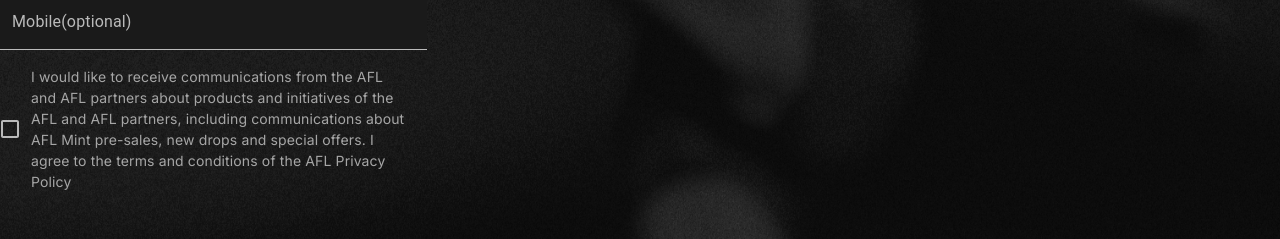
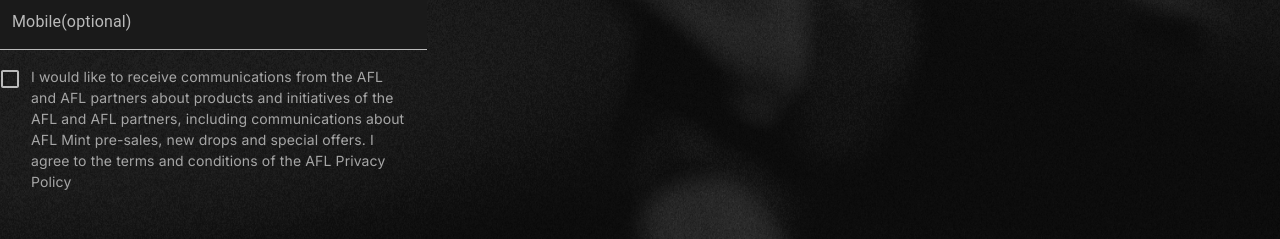
Before and after one commit to shinysource/aflmint-beta, a React (Vite) app: page / in a window 1280 px wide. Shown: the part 558-797 px from the top of the page. Built offline with nearby package versions, Linux system fonts and the light colour scheme; a small style sheet from the web is missing.

Commit message:
Updated checkbox and label position

```diff
--- a/src/components/Fields/FormCheck.tsx
+++ b/src/components/Fields/FormCheck.tsx
@@ -11,20 +11,17 @@ import { ChangeEvent } from 'react'
 import { classNames } from '../../utils/index'
 
 const useStyles = makeStyles({
+  root: {
+    display: 'flex',
+    alignItems: 'flex-start'
+  },
   input: {
+    '&': {
+      marginTop: '-8px'
+    },
     '&.Mui-checked': {
       borderColor: '#fff',
-      outlineColor: '#fff',
-      color: 'black'
-    },
-    '& input': {
-      borderColor: '#fff',
-      outlineColor: '#fff',
-      backgroundColor: 'white'
-    },
-    '.MuiFormControlLabel-label': {
-      fontSize: '30px',
-      color: '#A6A6A6'
+      outlineColor: '#fff'
     }
   },
   label: {
@@ -77,6 +74,7 @@ const FormCheck = ({
                 })}
             />
           }
+          className={classes.root}
           label={<Typography className={classes.label}>{label}</Typography>}
           labelPlacement="end"
         />
```
